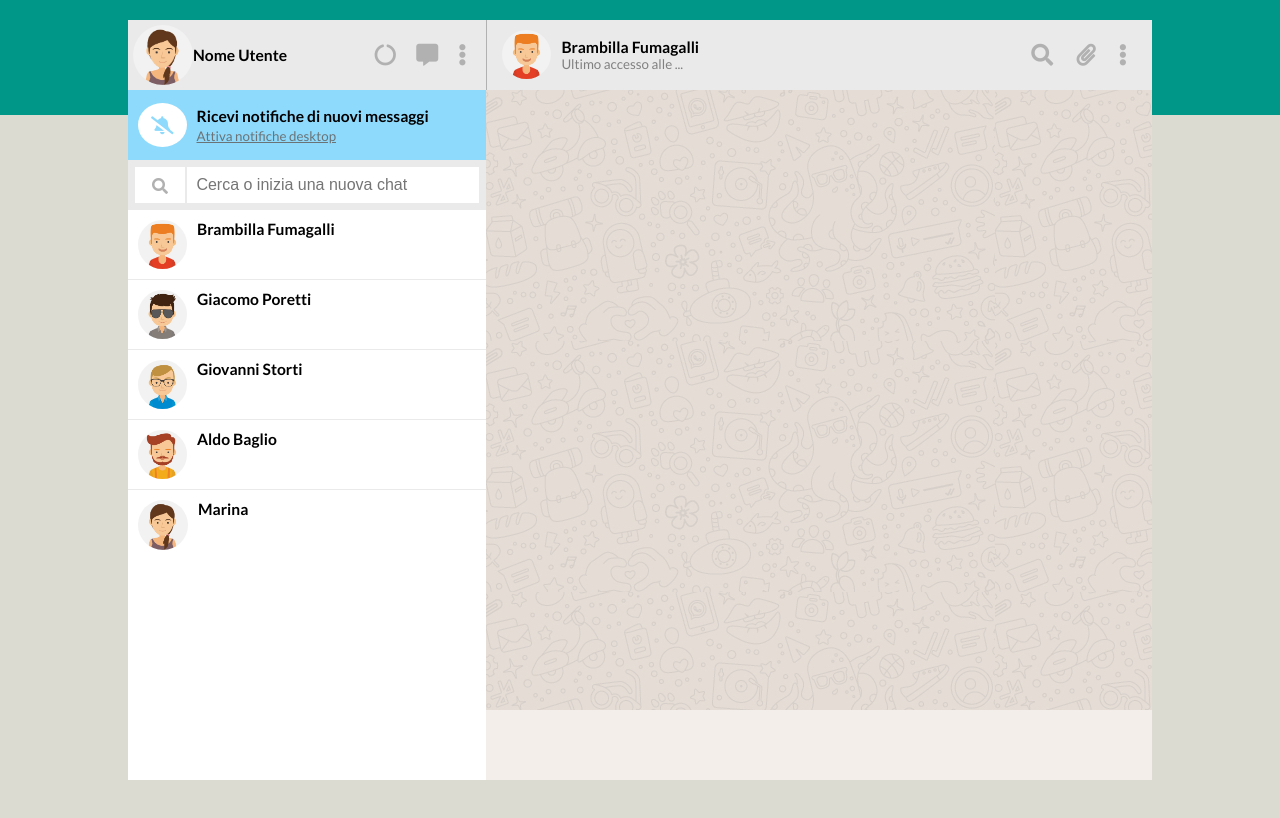
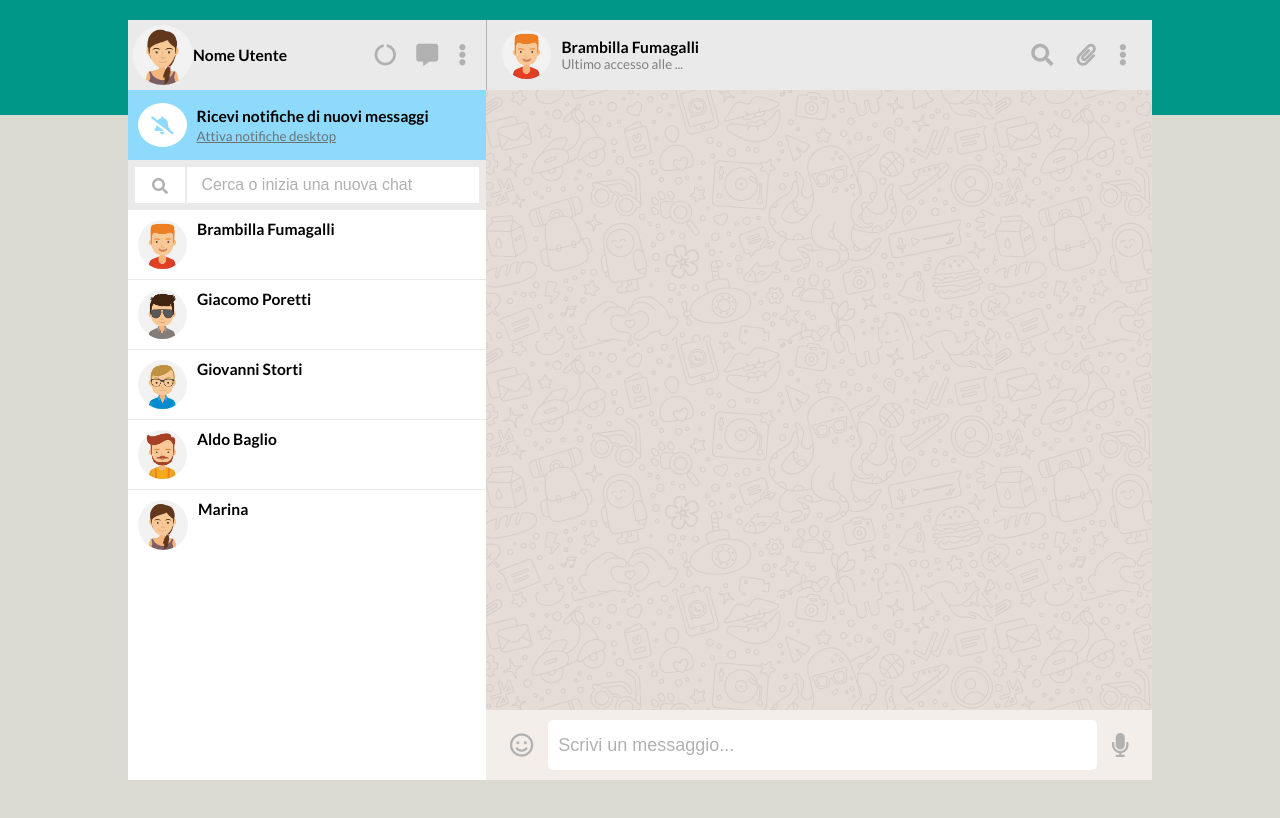
Before and after one commit to glSpisto-92/vue-boolzapp, a plain HTML site: page index.html in a window 1280 px wide. Drawn offline with Linux system fonts and the light colour scheme.

Commit message:
Aggiunta sezione chat e input. Parte grafica ok

```diff
--- a/css/style.css
+++ b/css/style.css
@@ -11,7 +11,7 @@ body{
 }
 
   /* mix... */
-.profile_info_left, .wrapper_notifications, .user, .wrapper_profile_chatting{
+.profile_info_left, .wrapper_notifications, .user, .wrapper_profile_chatting, .wrapper_keyboard{
   height: 70px;
   padding: 5px;
   display: flex;
@@ -106,7 +106,7 @@ body{
   font-size: 16px;
   padding-left: 5px;
 }
-.wrapper_search_input input:focus{
+.wrapper_search_input input:focus, .wrapper_keyboard input:focus{
   outline: none;
 }
 
@@ -158,6 +158,25 @@ body{
 }
 
 .wrapper_keyboard{
-  height: 70px;
   background: #F3EEEA;
+  justify-content: center;
+  padding: 10px;
 }
+.wrapper_keyboard input{
+  width: 85%;
+  height: 100%;
+  border-radius: 5px;
+  border: none;
+  margin: 0 15px;
+  font-size: 18px;
+  padding: 5px;
+}
+.wrapper_keyboard i{
+  font-size: 24px;
+  color: #B1B1B1;
+  cursor: pointer;
+}
+::placeholder{
+  color: #B1B1B1;
+  padding: 5px;
+}
--- a/index.html
+++ b/index.html
@@ -103,8 +103,11 @@
 
         <!-- section chat/interaction... -->
         <div class="wrapper_chat"></div>
-        <div class="wrapper_keyboard"></div>
-
+        <div class="wrapper_keyboard">
+          <i class="far fa-smile"></i>
+          <input type="text" name="" value="" placeholder="Scrivi un messaggio...">
+          <i class="fas fa-microphone"></i>
+        </div>
       </div>
 
     </div>
```
